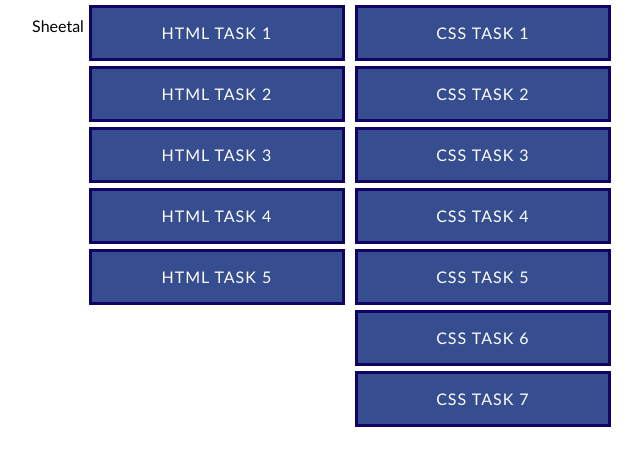
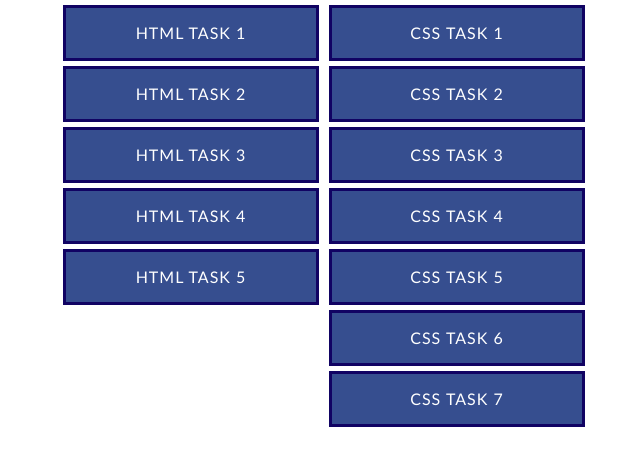
Before and after one commit to SheetalKizhakel/Sheetal_MERN_tasks, a plain HTML site: page index.html in a window 1280 px wide. Shown: the whole page, without its empty margins (316-958 px from the left). Drawn offline with Linux system fonts and the light colour scheme.

Commit message:
Update index.html

```diff
--- a/index.html
+++ b/index.html
@@ -45,7 +45,6 @@
     </style>
 </head>
 <body>
-    <p>Sheetal</p>
     <div class="column">
         <a href="task1.html">HTML TASK 1</a>
         <a href="task2.html">HTML TASK 2</a>
```
